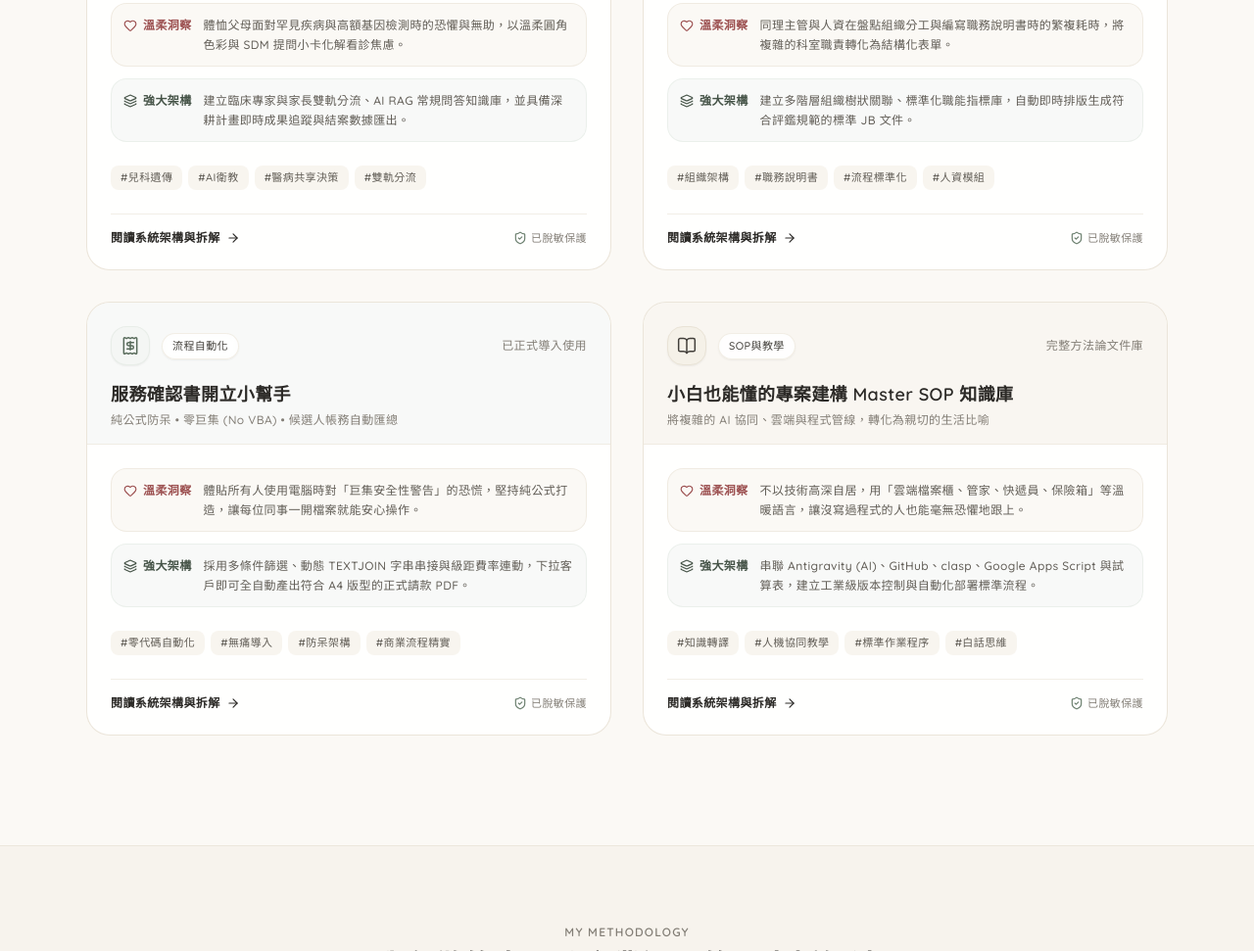
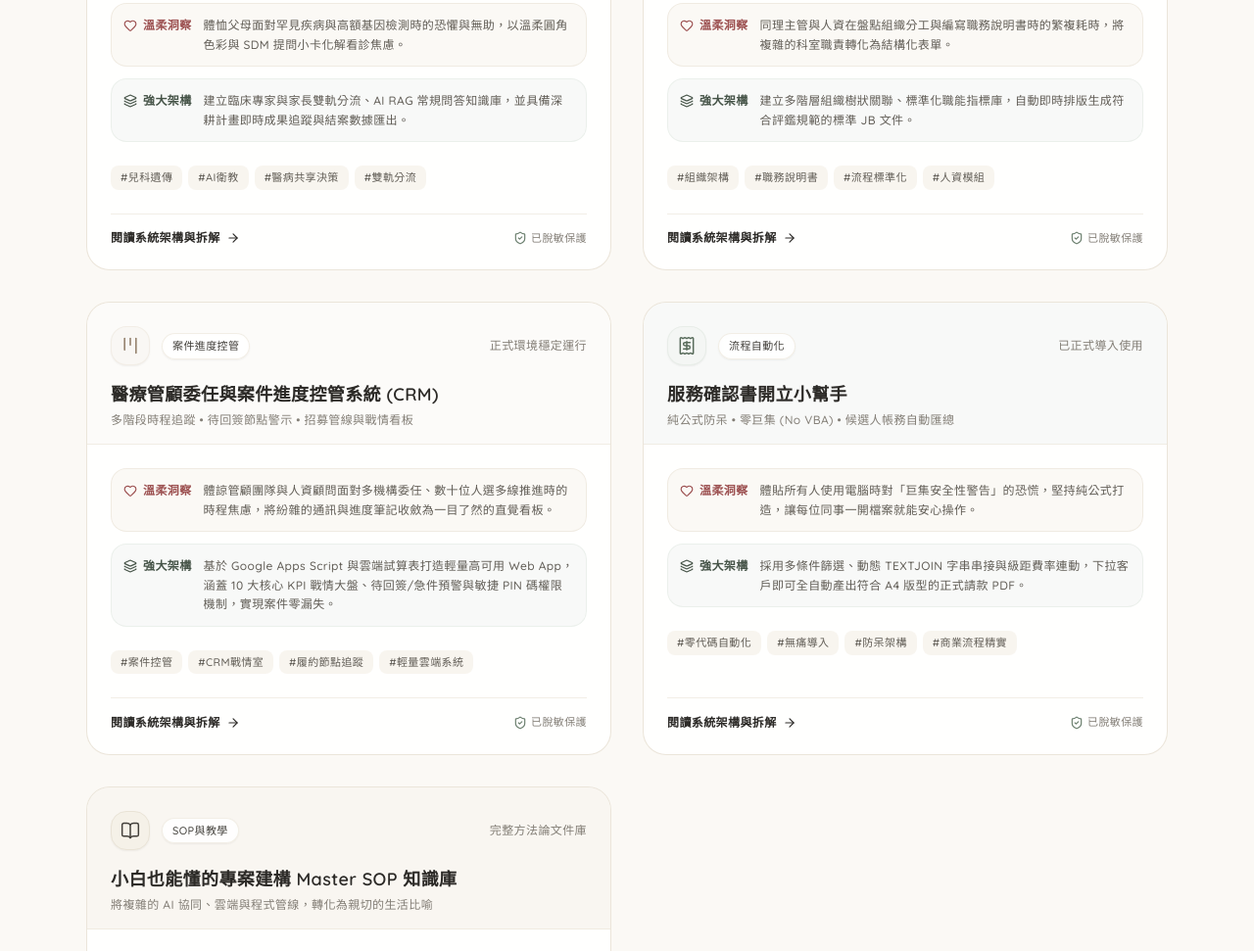
Before and after one commit to Chloewh8/portfolio, a plain HTML site: page index.html in a window 1280 px wide. Shown: the part 2352-3323 px from the top of the page at 98% size. Drawn offline with nearby package versions, Linux system fonts and the light colour scheme; a web font is replaced by a local one.

Commit message:
Add healthcare case management & CRM tracking system showcase

```diff
--- a/index.html
+++ b/index.html
@@ -768,7 +768,7 @@
           { id: 'all', name: '全部作品' },
           { id: 'medical', name: '精準醫療衛教' },
           { id: 'management', name: '組織管理模組' },
-          { id: 'workflow', name: '流程自動化' },
+          { id: 'workflow', name: '流程與案件控管' },
           { id: 'education', name: 'SOP與教學' },
         ];
 
@@ -816,6 +816,28 @@
               '離線私有安全運作：無需依賴複雜伺服器，單機瀏覽器即可安全運算，保障內部機密。'
             ],
             takeaway: '將傳統分散在各部門的紙本規定，收斂成一套任何人都能輕鬆填寫的標準產生器，讓組織治理變得清晰可循。'
+          },
+          {
+            id: 'talent-case-crm',
+            category: 'workflow',
+            categoryLabel: '案件進度控管',
+            iconName: 'kanban',
+            iconBoxClass: 'bg-sand-50 border border-sand-100/80 text-sand-500',
+            title: '醫療管顧委任與案件進度控管系統 (CRM)',
+            subtitle: '多階段時程追蹤 • 待回簽節點警示 • 招募管線與戰情看板',
+            status: '正式環境穩定運行',
+            bgClass: 'bg-sand-50/50',
+            gentleInsight: '體諒管顧團隊與人資顧問面對多機構委任、數十位人選多線推進時的時程焦慮，將紛雜的通訊與進度筆記收斂為一目了然的直覺看板。',
+            solidArchitecture: '基於 Google Apps Script 與雲端試算表打造輕量高可用 Web App，涵蓋 10 大核心 KPI 戰情大盤、待回簽/急件預警與敏捷 PIN 碼權限機制，實現案件零漏失。',
+            tags: ['案件控管', 'CRM戰情室', '履約節點追蹤', '輕量雲端系統'],
+            painPoint: '跨醫療院所的管顧與招募案件週期長、節點繁多（從開案、推薦、面談、商洽、待回簽到正式到任）。傳統依賴分散的通訊軟體或各別筆記，容易發生進度斷層、回簽逾期或階段統計失真的管理盲點。',
+            features: [
+              '十合一戰情室大盤：即時統計「24hr內完成、待回簽案件、急件案數、面試中與到任人數」，重要節點無所遺漏。',
+              '案件階段視覺化分佈：以清楚的階梯分佈圖掌握所有職缺與人選所處階段，即時掌握整體管線推進健康度。',
+              '機構客戶 CRM 雙重視圖：支援機構維度與職缺維度的上下堆疊層級瀏覽，清楚掌握各院所目前委任進程。',
+              '輕量化安全驗證引擎：設計敏捷專屬 4 碼 PIN 碼原生驗證與權限隔離，同仁免受複雜帳密之苦，安全即開即用。'
+            ],
+            takeaway: '真正的系統價值在於「讓日常繁雜的推展節奏變得安定有序」。透過低維護成本的敏捷架構，解決高維度的專案控管難題，為團隊打造最安心的推進後盾。'
           },
           {
             id: 'billing-assistant',
```
